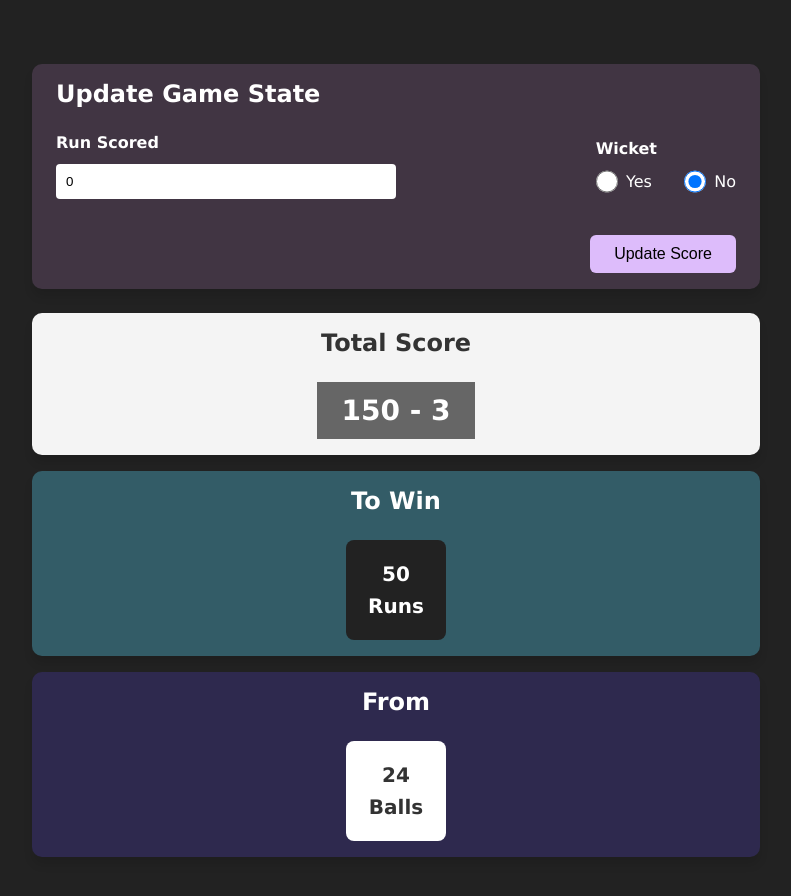
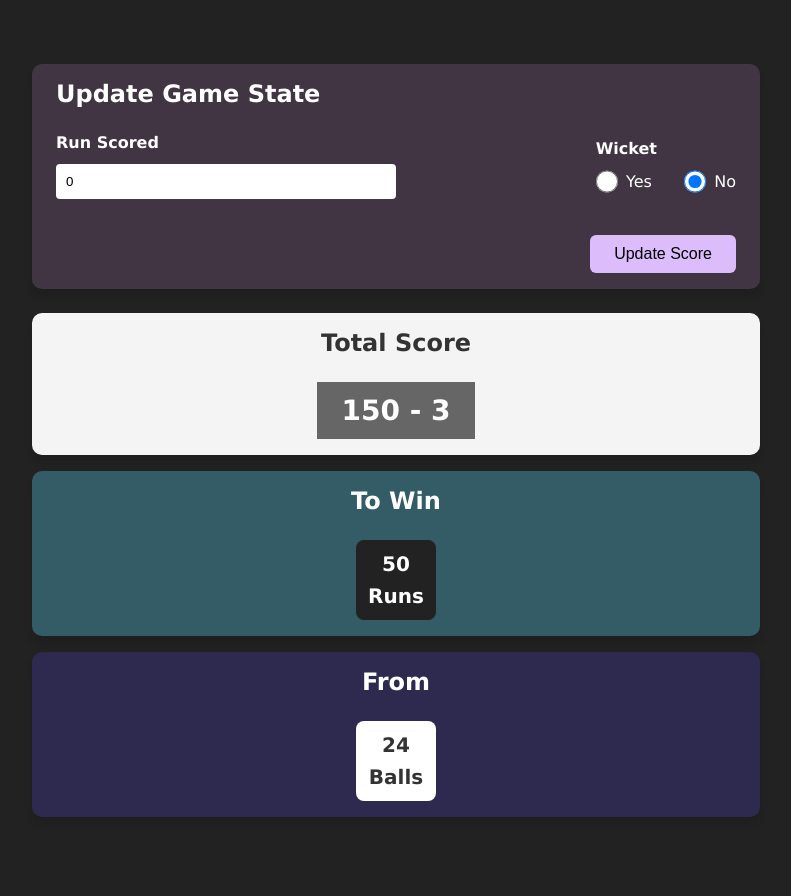
Before and after one commit to dikxak/cricket-score-update, a React (Create React App) app: page / in a window 1280 px wide. Shown: the top 896 px of the page, without its empty margins (244-1035 px from the left). Built offline with nearby package versions, Linux system fonts and the light colour scheme.

Commit message:
refactor code

```diff
--- a/src/components/RemainingBalls.js
+++ b/src/components/RemainingBalls.js
@@ -4,9 +4,9 @@ const RemainingBalls = () => {
   const ballsLeft = useSelector(state => state.score.ballsLeft);
 
   return (
-    <div className="remaining-balls-container">
+    <div className="remaining-container remaining-balls-container">
       <h2 className="secondary-heading">From</h2>
-      <div className="remaining-balls">
+      <div className="remaining remaining-balls">
         <span>{ballsLeft}</span> <span>Balls</span>
       </div>
     </div>
--- a/src/components/RemainingRuns.js
+++ b/src/components/RemainingRuns.js
@@ -4,9 +4,9 @@ const RemainingRuns = () => {
   const runsToWin = useSelector(state => state.score.runsToWin);
 
   return (
-    <div className="remaining-runs-container">
+    <div className="remaining-container remaining-runs-container">
       <h2 className="secondary-heading">To Win</h2>
-      <div className="remaining-runs">
+      <div className="remaining remaining-runs">
         <span>{runsToWin}</span> <span>Runs</span>
       </div>
     </div>
--- a/src/components/ScoreForm.js
+++ b/src/components/ScoreForm.js
@@ -2,6 +2,11 @@ import React, { useState } from "react";
 import { useDispatch } from "react-redux";
 
 import { scoreActions } from "../store/score";
+
+const WICKET = {
+  YES: "yes",
+  NO: "no",
+};
 
 const isInputValid = value => value.trim().length;
 
@@ -26,13 +31,13 @@ const ScoreForm = () => {
   const formSubmitHandler = e => {
     e.preventDefault();
 
-    if (!runs && wicket === "no") dispatch(scoreActions.updateBalls());
+    if (!runs && wicket === WICKET.NO) dispatch(scoreActions.updateBalls());
 
-    if (runs && wicket === "no") dispatch(scoreActions.updateRuns(runs));
+    if (runs && wicket === WICKET.NO) dispatch(scoreActions.updateRuns(runs));
 
-    if (wicket === "yes" && !runs) dispatch(scoreActions.updateWicket());
+    if (wicket === WICKET.YES && !runs) dispatch(scoreActions.updateWicket());
 
-    if (runs && wicket === "yes")
+    if (runs && wicket === WICKET.YES)
       dispatch(scoreActions.updateRunsAndWicket(runs));
   };
 
--- a/src/index.css
+++ b/src/index.css
@@ -134,9 +134,8 @@ body {
   font-weight: bold;
 }
 
-/* Remaining Runs */
-.remaining-runs-container {
-  background-color: #335c67;
+/* Remaining Container */
+.remaining-container {
   color: #fff;
   padding: 1rem 1.5rem;
   border-radius: 0.625rem;
@@ -148,11 +147,10 @@ body {
   align-items: center;
 }
 
-.remaining-runs {
-  width: 6.25rem;
-  height: 6.25rem;
+.remaining {
+  width: 5rem;
+  height: 5rem;
   padding: 1.25rem;
-  background-color: #222;
   font-size: 1.25rem;
   font-weight: bold;
   border-radius: 0.5rem;
@@ -164,33 +162,21 @@ body {
   gap: 0.5rem;
 }
 
+/* Remaining Runs */
+.remaining-runs-container {
+  background-color: #335c67;
+}
+
+.remaining-runs {
+  background-color: #222;
+}
+
 /* Remaining Balls */
 .remaining-balls-container {
   background-color: #2e294e;
-  color: #fff;
-  padding: 1rem 1.5rem;
-  border-radius: 0.625rem;
-  margin-bottom: 1rem;
-  box-shadow: 0 0.5rem 0.5rem rgba(0, 0, 0, 0.1);
-
-  display: flex;
-  flex-direction: column;
-  align-items: center;
 }
 
 .remaining-balls {
-  width: 6.25rem;
-  height: 6.25rem;
-  padding: 1.25rem;
   background-color: #fff;
   color: #333;
-  font-size: 1.25rem;
-  font-weight: bold;
-  border-radius: 0.5rem;
-
-  display: flex;
-  flex-direction: column;
-  align-items: center;
-  justify-content: center;
-  gap: 0.5rem;
 }
```
